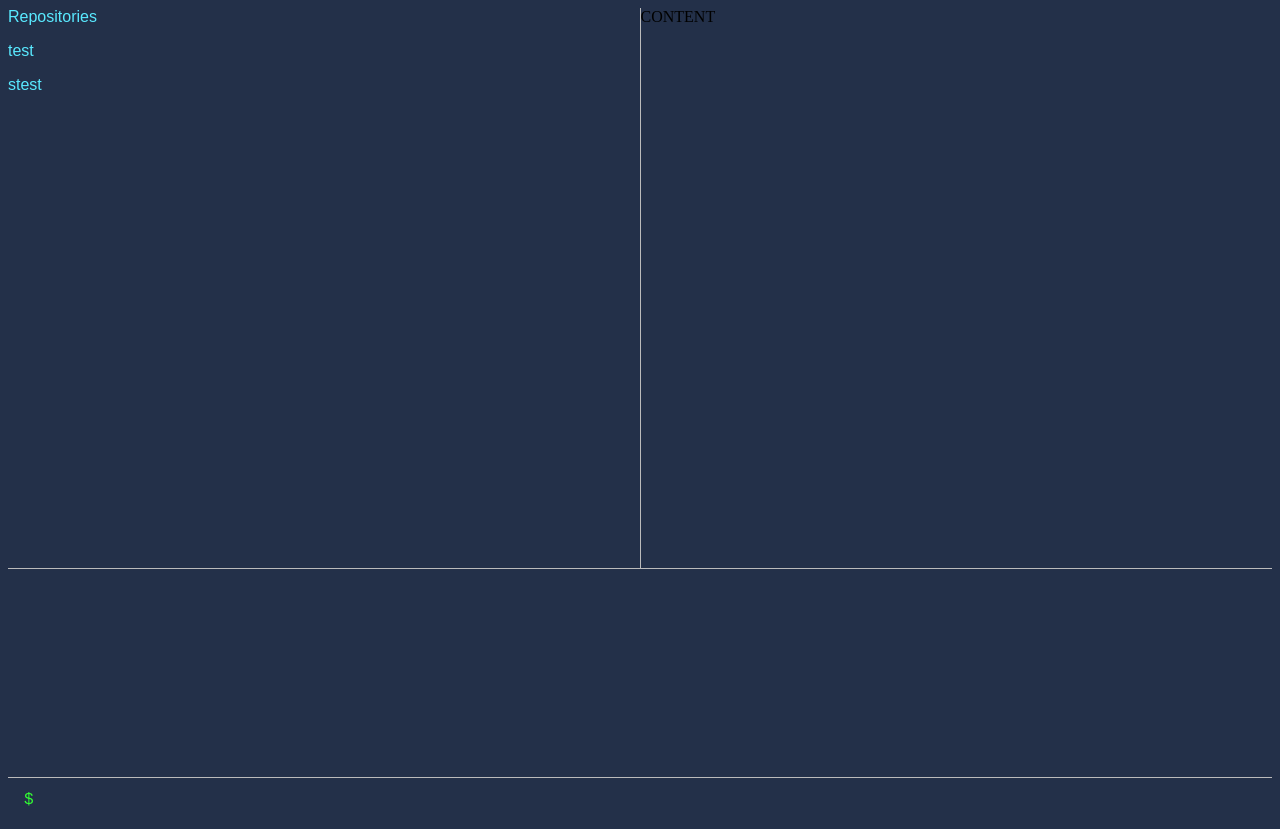
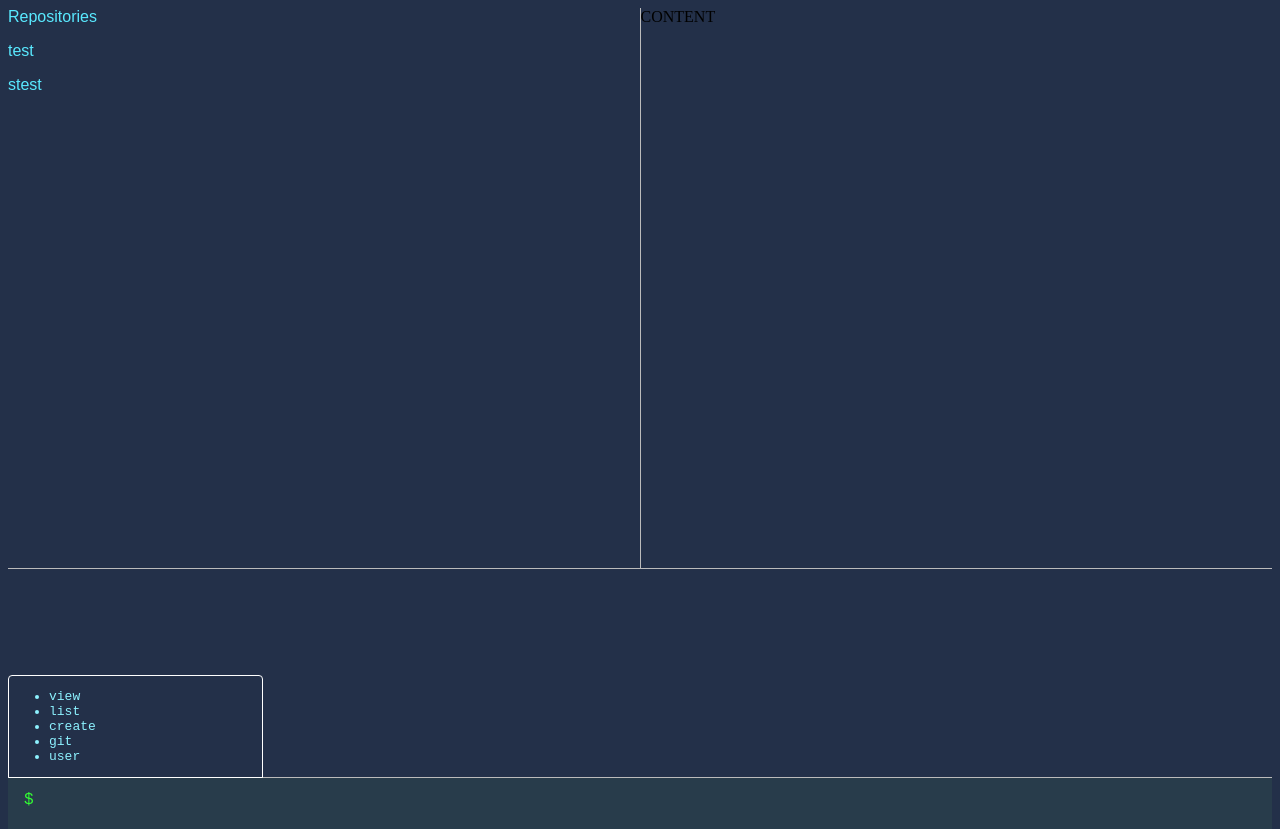
Before and after one commit to ChuckGills/Hack_Ku_25, a React (Vite) app in the folder app/: page / in a window 1280 px wide. Built offline with nearby package versions, Linux system fonts and the light colour scheme.

Commit message:
Autocomplete
Added and autocomplete feature that displays above the text input bar.

```diff
--- a/app/src/components/Terminal.module.css
+++ b/app/src/components/Terminal.module.css
@@ -1,3 +1,14 @@
+ @keyframes slideUp {
+    from {
+	transform: translateY(100px);
+	opacity: 0;
+    }
+    to {
+	transform: translateY(0);
+	oapcity: 1;
+    }
+}
+
 .terminalContainer {
     display: flex;
     flex-direction: column;
@@ -24,17 +35,21 @@
 
 .inputContainer {
     /* flex: 1; */
+    position: relative;
     display: flex;
     align-items: center;
     /* width: 100%; */
     padding: 12px 16px;
     border-top: 1px solid #bbbbbb;
+    background-color: rgb(40, 60, 75);
+    z-index: 2;
 }
 
 .input {
     flex: 1;
     /* width: 100%; */
     /* width: auto; */
+    position: relative;
     background-color: transparent;
     border: none;
     font-family: inherit;
@@ -42,6 +57,9 @@
     outline: none;
     color: inherit;
     padding-bottom: 8px;
+
+    position: relative;
+    z-index: 2;
 }
 
 .prefix {
@@ -51,3 +69,14 @@
     font-size: 1rem;
     padding-bottom: 8px;
 }
+
+.commandMenu {
+    position: absolute;
+    bottom: 100%;
+    left: 0;
+    width: 20%;
+    border: 1px solid #fff;
+    border-radius: 4px 4px 0px 0px;
+    z-index: 0;
+    animation: slideUp 0.3s ease-out;
+}
--- a/app/src/components/Terminal.tsx
+++ b/app/src/components/Terminal.tsx
@@ -1,9 +1,24 @@
 import React, { useState } from 'react';
 import styles from './Terminal.module.css';
+
+let commandList: string[] = [
+    "view",
+    "list",
+    "create",
+    "git",
+    "user",
+]
+
+function filterCommands(input: string): string[] {
+    const cmdRegex = new RegExp(input, '');
+    return commandList.filter((str) => cmdRegex.test(str))
+}
+
 
 export const Terminal: React.FC = () => {
     const [outputs, setOutputs] = useState<string[]>([]);
     const [cmdText, setCmdText] = useState<string>('');
+    const [autoComplete, setAutoComplete] = useState<string[]>(commandList);
     const [prefix, setPrefix] = useState<string>('$')
 
     const handleKeyDown = async (e: React.KeyboardEvent<HTMLInputElement>) => {
@@ -25,27 +40,31 @@ export const Terminal: React.FC = () => {
 
     const cmdTextInputHandler = (e: React.ChangeEvent<HTMLInputElement>) => {
         setCmdText(e.target.value);
+	setAutoComplete(filterCommands(e.target.value));
     };
 
 
     return (
-        <div className={styles.terminalContainer}>
-            {/* output div */}
-            <div className={styles.outputContainer}>
-                {
-                    outputs.slice().reverse().map((output, index) => (
-                        <p className={styles.output}><b style={{ color: '#33ff33' }}>{outputs.length - index - 1}:</b> {output}</p>
-                    ))
-                }
-            </div>
+        <div className={styles.terminalContainer}>	{/* Terminal Container */}
 
-            {/* input div */}
-            <div className={styles.inputContainer}>
-                {/* <p className={styles.prefix}>{prefix}</p> */}
-                <span className={styles.prefix}>{prefix}</span>
-                <input value={cmdText} onChange={cmdTextInputHandler} className={styles.input} onKeyDown={handleKeyDown} />
-            </div>
-        </div>
+            <div className={styles.outputContainer}> {       /* Output Container */
+                outputs.slice().reverse().map((output, index) => (
+                    <p className={styles.output}><b style={{ color: '#33ff33' }}>{outputs.length - index - 1}:</b> {output}</p>
+                ))} </div> {/* End Output Container */}
+
+            <div className={styles.inputContainer}>        {/* Input Box */}
+            <span className={styles.prefix}>{prefix}</span>
+            <input value={cmdText} onChange={cmdTextInputHandler} className={styles.input} onKeyDown={handleKeyDown} />
+
+	    {cmdText.startsWith('') && ( <div className={styles.commandMenu}>	{/* Autofill Box */}
+		<ul>
+		    {autoComplete.map((option, index) => (<li key={`autocomplete_option${index}`}>{option}</li>))}
+		</ul>
+		</div>)} {/* End Autofill Box */}
+            </div> {/* End Input Box */}
+
+
+        </div> /* End Terminal Container */
     );
 }
 
--- a/app/src/main.ts
+++ b/app/src/main.ts
@@ -18,7 +18,7 @@ const createWindow = () => {
     },
   });
 
-  Menu.setApplicationMenu(null); // Remove menu bar
+   Menu.setApplicationMenu(null); // Remove menu bar
 
   // and load the index.html of the app.
   if (MAIN_WINDOW_VITE_DEV_SERVER_URL) {
```
